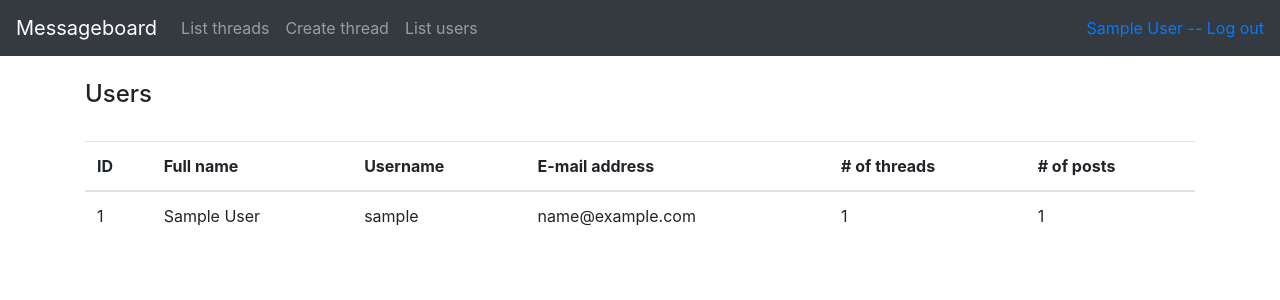
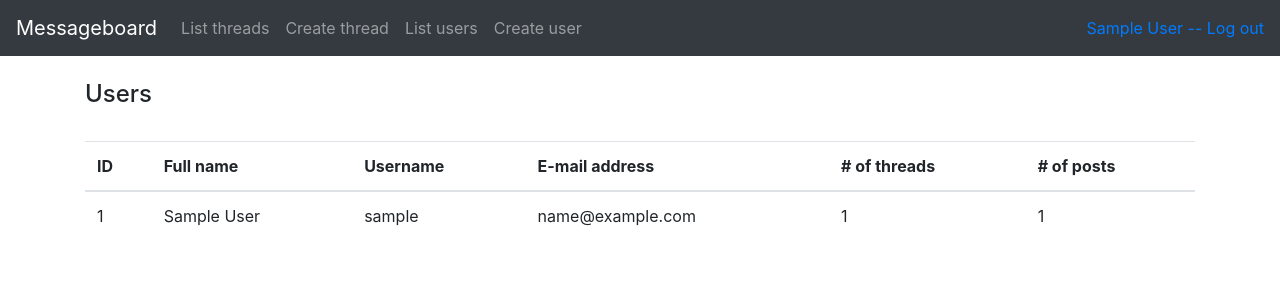
Before and after one commit to tjouni/messageboard, a Flask app: page /auth/login/ in a window 1280 px wide. Shown: the top 300 px of the page. Run offline with Flask 2, Linux system fonts and the light colour scheme; a user stored in the database is signed in; tables that the repository leaves empty hold one stand-in row (values such as "Sample post"); some libraries are stand-ins or nearby versions.

Commit message:
fix user creation

```diff
--- a/application/auth/views.py
+++ b/application/auth/views.py
@@ -32,7 +32,7 @@ def auth_create():
     db.session.add(u)
     db.session.commit()
 
-    return render_template("auth/new.html", form=AddUserForm())
+    return redirect(url_for("auth_index"))
 
 
 @app.route("/auth/", methods=["GET", "POST"])
--- a/application/templates/layout.html
+++ b/application/templates/layout.html
@@ -26,6 +26,9 @@
                 </li>
                 <li class="nav-item">
                     <a class="nav-link" href="{{ url_for('auth_index') }} ">List users</a>
+                </li>
+                <li class="nav-item">
+                    <a class="nav-link" href="{{ url_for('auth_create') }} ">Create user</a>
                 </li>
             </ul>
             <div class="form-inline mt-2 mt-md-0">
```
